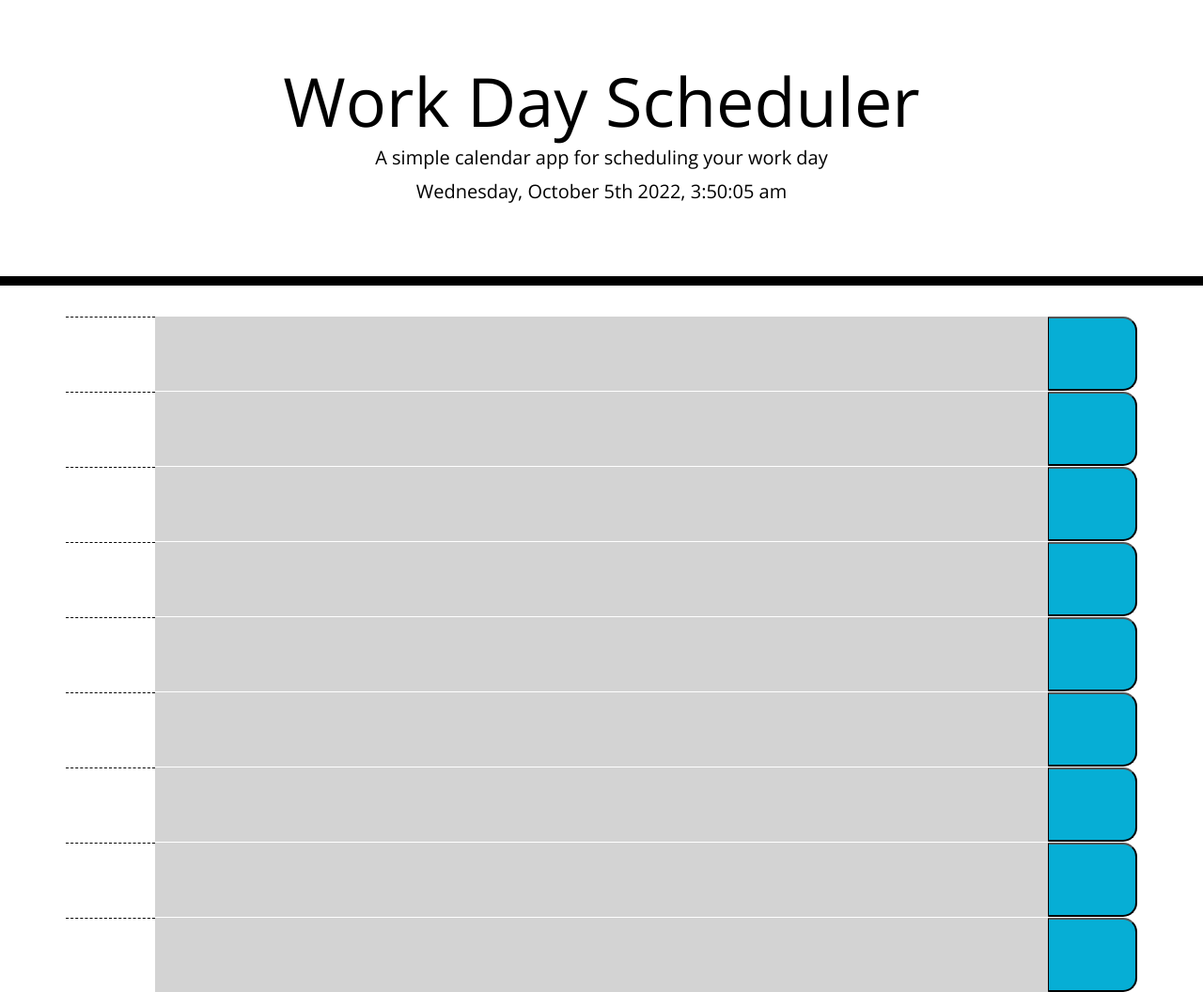
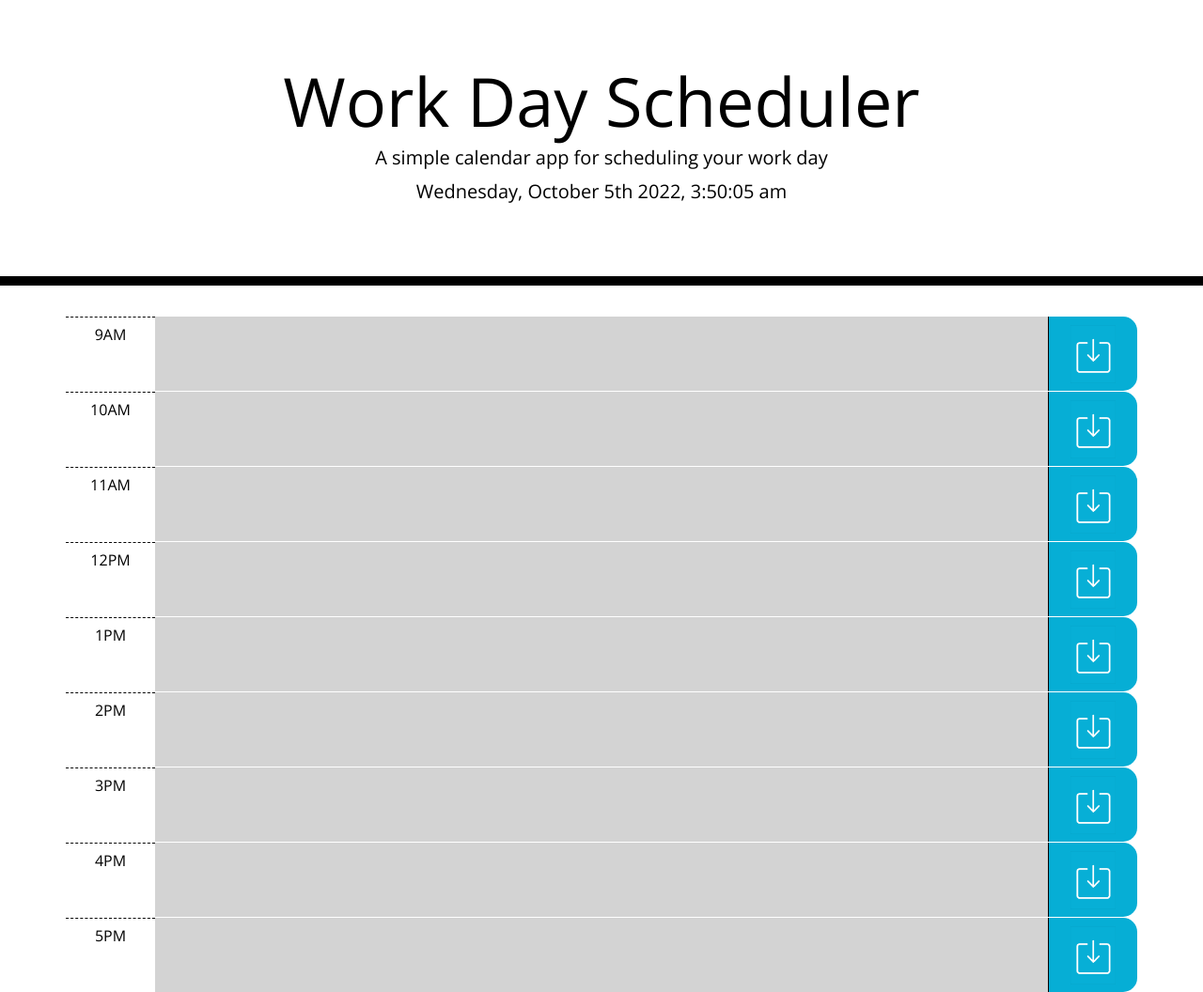
Before and after one commit to Angellyn218/work-day-scheduler, a plain HTML site: page index.html in a window 1280 px wide. Shown: the whole page at 94% size. Drawn offline with nearby package versions, Linux system fonts and the light colour scheme.

Commit message:
Added pictures and text to time blocks

```diff
--- a/index.html
+++ b/index.html
@@ -29,69 +29,70 @@
       <p id="currentDay" class="lead"></p>
     </header>
     <div class="container">
+      <div id="hour"></div>
       <!-- Timeblocks go here -->
 
       <!--9am block-->
-      <div class="row">
-        <div class="col-md-1 hour"></div>
+      <div class="row time-block" data-hour="9">
+        <div class="col-md-1 hour">9AM</div>
         <div class="col-md-10 past"></div>
-        <button class="col-md-1 saveBtn"></button>
+        <button class="col-md-1 saveBtn"><img src="./images/save-logo.jpg"/></button>
       </div>
 
       <!--10am block-->
-      <div class="row">
-        <div class="col-md-1 hour"></div>
+      <div class="row time-block" data-hour="10">
+        <div class="col-md-1 hour">10AM</div>
         <div class="col-md-10 past"></div>
-        <button class="col-md-1 saveBtn"></button>
+        <button class="col-md-1 saveBtn"><img src="./images/save-logo.jpg"/></button>
       </div>
 
       <!--11am block-->
-      <div class="row">
-        <div class="col-md-1 hour"></div>
+      <div class="row time-block" data-hour="11">
+        <div class="col-md-1 hour">11AM</div>
         <div class="col-md-10 past"></div>
-        <button class="col-md-1 saveBtn"></button>
+        <button class="col-md-1 saveBtn"><img src="./images/save-logo.jpg"/></button>
       </div>
 
       <!--12pm block-->
-      <div class="row">
-        <div class="col-md-1 hour"></div>
+      <div class="row time-block" data-hour="12">
+        <div class="col-md-1 hour">12PM</div>
         <div class="col-md-10 past"></div>
-        <button class="col-md-1 saveBtn"></button>
+        <button class="col-md-1 saveBtn"><img src="./images/save-logo.jpg"/></button>
       </div>
 
       <!--1pm block-->
-      <div class="row">
-        <div class="col-md-1 hour"></div>
+      <div class="row time-block" data-hour="13">
+        <div class="col-md-1 hour">1PM</div>
         <div class="col-md-10 past"></div>
-        <button class="col-md-1 saveBtn"></button>
+        <button class="col-md-1 saveBtn"><img src="./images/save-logo.jpg"/></button>
       </div>
 
       <!--2pm block-->
-      <div class="row">
-        <div class="col-md-1 hour"></div>
+      <div class="row time-block" data-hour="14">
+        <div class="col-md-1 hour">2PM</div>
         <div class="col-md-10 past"></div>
-        <button class="col-md-1 saveBtn"></button>
+        <button class="col-md-1 saveBtn"><img src="./images/save-logo.jpg"/></button>
       </div>
 
       <!--3pm block-->
-      <div class="row">
-        <div class="col-md-1 hour"></div>
+      <div class="row time-block" data-hour="15">
+        <div class="col-md-1 hour">3PM</div>
         <div class="col-md-10 past"></div>
-        <button class="col-md-1 saveBtn"></button>
+        <button class="col-md-1 saveBtn"><img src="./images/save-logo.jpg"/></button>
       </div>
 
       <!--4pm block-->
-      <div class="row">
-        <div class="col-md-1 hour"></div>
+      <div class="row time-block" data-hour="16">
+        <div class="col-md-1 hour">4PM</div>
         <div class="col-md-10 past"></div>
-        <button class="col-md-1 saveBtn"></button>
+        <button class="col-md-1 saveBtn"><img src="./images/save-logo.jpg"/></button>
       </div>
 
       <!--5pm block-->
-      <div class="row">
-        <div class="col-md-1 hour"></div>
+      <div class="row time-block" data-hour="17">
+        <div class="col-md-1 hour">5PM</div>
         <div class="col-md-10 past"></div>
-        <button class="col-md-1 saveBtn"></button>
+        <button class="col-md-1 saveBtn"><img src="./images/save-logo.jpg"/></button>
       </div>
     </div>
 
--- a/script.js
+++ b/script.js
@@ -1,10 +1,13 @@
 $(document).ready(function() {
+    // Updates day and time on scheduler
     var updateCurrent = function() {
         var currentDay = moment().format("dddd, MMMM Do YYYY, h:mm:ss a")
         $("#currentDay").text(currentDay)
     }
 
+    // sets the initial time and date
     updateCurrent();
+    // updates thee initial time and date every second
     setInterval(updateCurrent, 1000);
 
 
--- a/style.css
+++ b/style.css
@@ -33,13 +33,15 @@ textarea{
 .row {
   white-space: pre-wrap;
   height: 80px;
-  border-top: 1px solid white;;
+  border-top: 1px solid white;
 }
 
 .hour {
   background-color: #ffffff;
   color: #000000;
   border-top: 1px dashed #000000;
+  padding-top: 10px;
+  padding-bottom: auto;
 }
 
 .past {
@@ -58,6 +60,9 @@ textarea{
 }
 
 .saveBtn {
+  border-top: none;
+  border-right: none;
+  border-bottom: none;
   border-left: 1px solid black;
   border-top-right-radius: 15px;
   border-bottom-right-radius: 15px;
@@ -69,3 +74,7 @@ textarea{
   font-size: 20px;
   transition: all .3s ease-in-out;
 }
+
+.saveBtn img {
+  width: 75%
+}
```
Also changed, not shown: images/save-logo.jpg (added).
